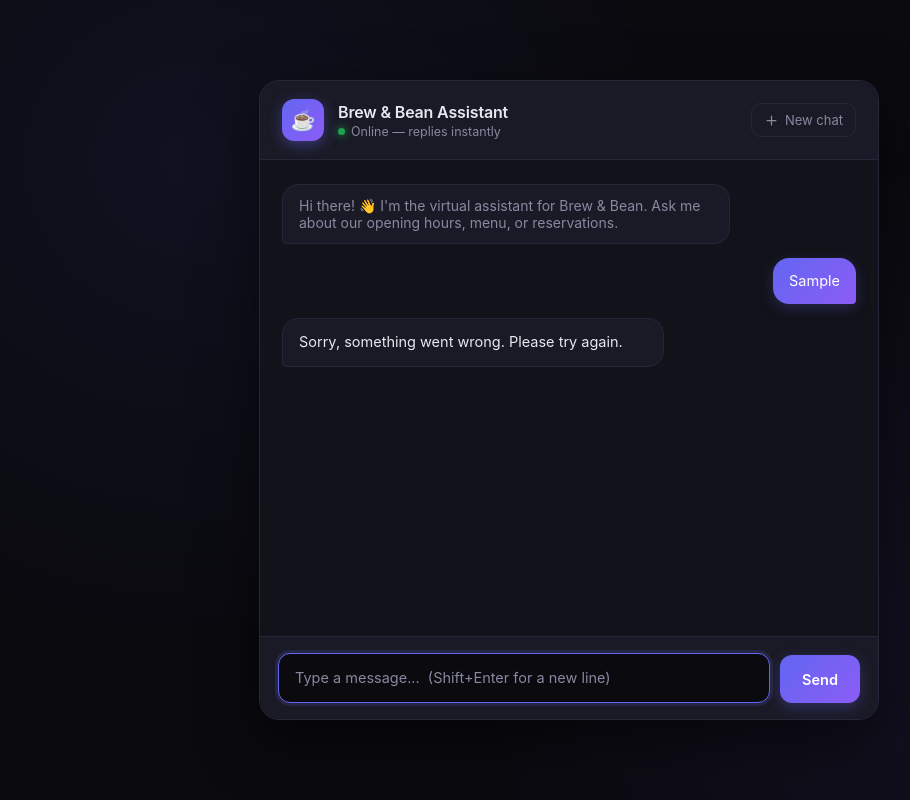
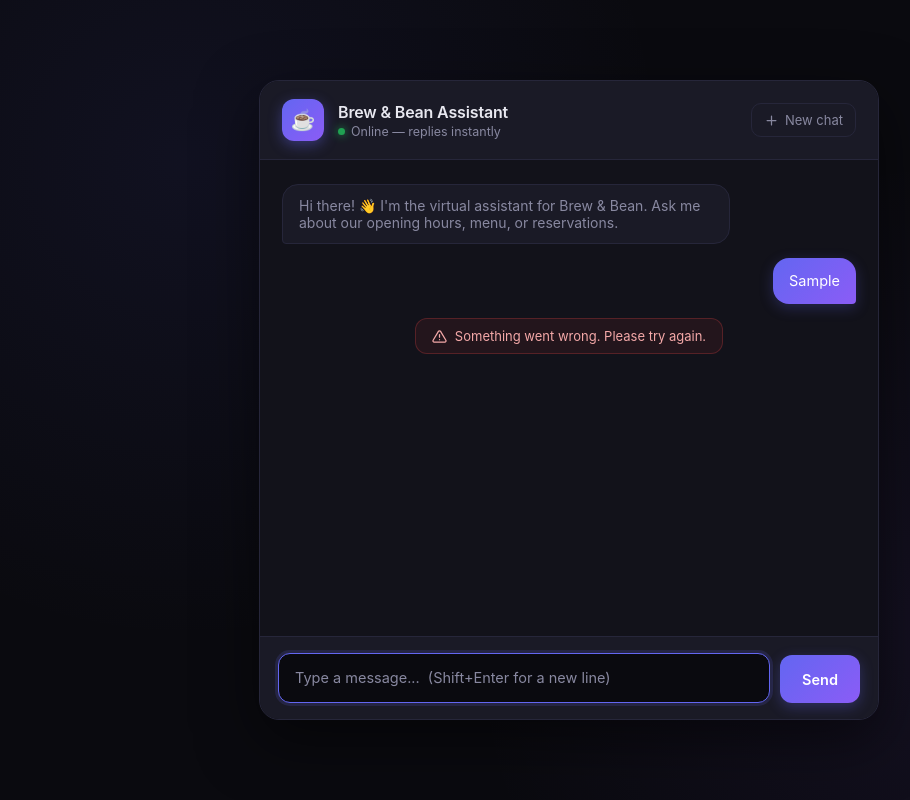
Before and after one commit to tomasko-has/ai-chatbot, a website: page public/index.html in a window 1280 px wide. Both pictures are taken after typing "Sample" into the empty fields and a click on the button "Send". Shown: the whole page, without its empty margins (71-981 px from the left). Drawn offline with nearby package versions, Linux system fonts and the light colour scheme; no server answers.

Commit message:
Show errors as distinct system notices instead of bot messages

```diff
--- a/public/index.html
+++ b/public/index.html
@@ -229,6 +229,26 @@
       opacity: 1;
     }
 
+    /* system notice - visually distinct from bot messages */
+    .system-notice {
+      align-self: center;
+      max-width: 85%;
+      text-align: center;
+      font-size: 13px;
+      color: #f4a8a8;
+      background: rgba(239, 68, 68, 0.08);
+      border: 1px solid rgba(239, 68, 68, 0.25);
+      padding: 9px 16px;
+      border-radius: 12px;
+      display: flex;
+      align-items: center;
+      gap: 8px;
+      justify-content: center;
+      animation: msgIn 0.3s ease;
+    }
+
+    .system-notice svg { width: 15px; height: 15px; flex-shrink: 0; }
+
     .welcome {
       align-self: flex-start;
       color: var(--text-dim);
@@ -279,7 +299,6 @@
       position: relative;
     }
 
-    /* character counter shown when near the limit */
     .char-count {
       position: absolute;
       top: -22px;
@@ -377,13 +396,14 @@
     const charCount = document.getElementById("charCount");
     let history = [];
 
-    const MAX_MESSAGE_LENGTH = 2000;   // must match the server limit
-    const COUNTER_SHOW_AT = 1500;      // show counter once we pass this
+    const MAX_MESSAGE_LENGTH = 2000;
+    const COUNTER_SHOW_AT = 1500;
 
     const WELCOME_TEXT = "Hi there! \uD83D\uDC4B I'm the virtual assistant for Brew & Bean. Ask me about our opening hours, menu, or reservations.";
 
     const COPY_ICON = '<svg viewBox="0 0 24 24" fill="none" stroke="currentColor" stroke-width="2" stroke-linecap="round" stroke-linejoin="round"><rect x="9" y="9" width="13" height="13" rx="2" ry="2"></rect><path d="M5 15H4a2 2 0 0 1-2-2V4a2 2 0 0 1 2-2h9a2 2 0 0 1 2 2v1"></path></svg>';
     const CHECK_ICON = '<svg viewBox="0 0 24 24" fill="none" stroke="currentColor" stroke-width="2" stroke-linecap="round" stroke-linejoin="round"><polyline points="20 6 9 17 4 12"></polyline></svg>';
+    const WARN_ICON = '<svg viewBox="0 0 24 24" fill="none" stroke="currentColor" stroke-width="2" stroke-linecap="round" stroke-linejoin="round"><path d="M10.29 3.86 1.82 18a2 2 0 0 0 1.71 3h16.94a2 2 0 0 0 1.71-3L13.71 3.86a2 2 0 0 0-3.42 0z"></path><line x1="12" y1="9" x2="12" y2="13"></line><line x1="12" y1="17" x2="12.01" y2="17"></line></svg>';
 
     function showWelcome() {
       const div = document.createElement("div");
@@ -410,7 +430,6 @@
       input.style.height = "auto";
     }
 
-    // updates the character counter and the over-limit visual state
     function updateCharCount() {
       const len = input.value.length;
       const over = len > MAX_MESSAGE_LENGTH;
@@ -424,7 +443,7 @@
 
       charCount.classList.toggle("over", over);
       input.classList.toggle("over-limit", over);
-      sendBtn.disabled = over;   // block sending while over the limit
+      sendBtn.disabled = over;
     }
 
     function addUserMessage(text) {
@@ -441,6 +460,16 @@
       chat.appendChild(div);
       chat.scrollTop = chat.scrollHeight;
       return div;
+    }
+
+    // system notice - for errors, rate limits, connection issues (not a bot reply)
+    function addSystemNotice(text) {
+      const div = document.createElement("div");
+      div.className = "system-notice";
+      div.innerHTML = WARN_ICON + "<span></span>";
+      div.querySelector("span").textContent = text;
+      chat.appendChild(div);
+      chat.scrollTop = chat.scrollHeight;
     }
 
     function addCopyButton(bubble, textToCopy) {
@@ -462,14 +491,6 @@
       bubble.appendChild(btn);
     }
 
-    function addSimpleBotMessage(text) {
-      const div = document.createElement("div");
-      div.className = "msg bot";
-      div.textContent = text;
-      chat.appendChild(div);
-      chat.scrollTop = chat.scrollHeight;
-    }
-
     function showTyping() {
       const t = document.createElement("div");
       t.className = "typing";
@@ -486,8 +507,8 @@
 
     async function sendMessage() {
       const text = input.value.trim();
-      if (!text) return;                       // no empty messages
-      if (text.length > MAX_MESSAGE_LENGTH) return;  // no over-limit messages
+      if (!text) return;
+      if (text.length > MAX_MESSAGE_LENGTH) return;
 
       addUserMessage(text);
       history.push({ role: "user", content: text });
@@ -504,15 +525,17 @@
           body: JSON.stringify({ messages: history }),
         });
 
-        // if the server rejected the request (e.g. validation, rate limit)
+        // server rejected the request (validation, rate limit, etc.)
         if (!res.ok) {
           removeTyping();
-          let msg = "Sorry, something went wrong. Please try again.";
+          let msg = "Something went wrong. Please try again.";
           try {
             const errData = await res.json();
             if (errData && errData.error) msg = errData.error;
           } catch (e) {}
-          addSimpleBotMessage(msg);
+          addSystemNotice(msg);
+          // remove the user message from history since it wasn't answered
+          history.pop();
           return;
         }
 
@@ -540,7 +563,7 @@
 
             if (parsed.error) {
               removeTyping();
-              addSimpleBotMessage("Sorry, something went wrong. Please try again.");
+              addSystemNotice("The assistant ran into a problem. Please try again.");
               continue;
             }
 
@@ -561,10 +584,11 @@
           if (bubble) addCopyButton(bubble, fullReply);
         }
       } catch (err) {
+        // network / connection problem (server asleep, no internet, etc.)
         removeTyping();
-        addSimpleBotMessage("Sorry, something went wrong. Please try again.");
+        addSystemNotice("Connection issue. Please check your internet and try again.");
+        history.pop();
       } finally {
-        // re-enable send only if the input isn't over the limit
         updateCharCount();
         input.focus();
       }
```
